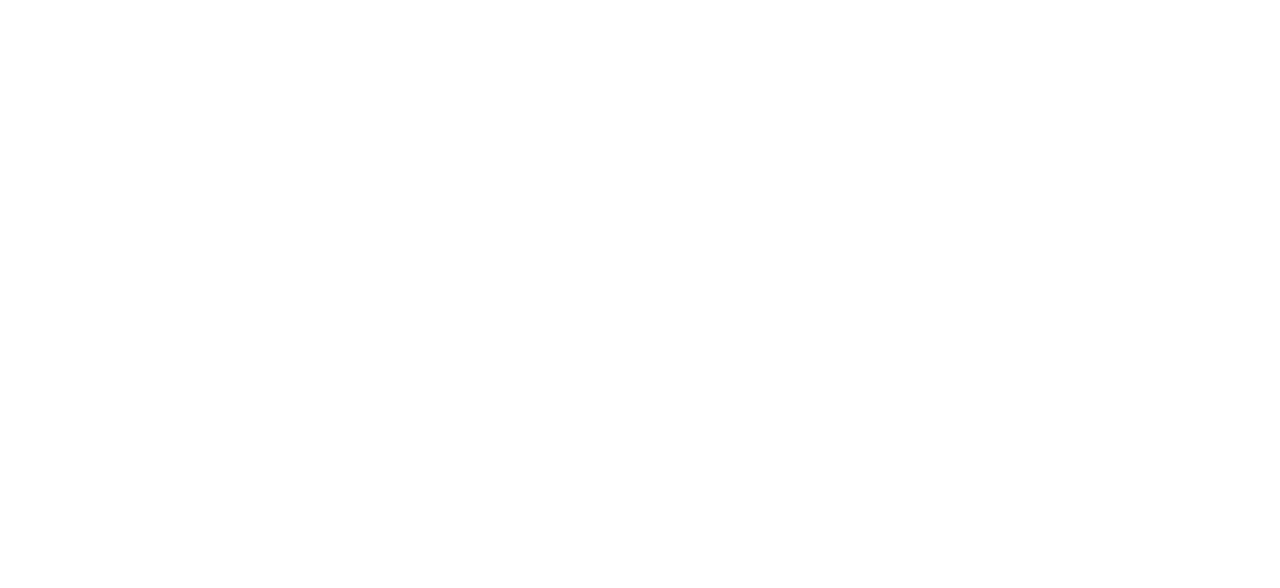
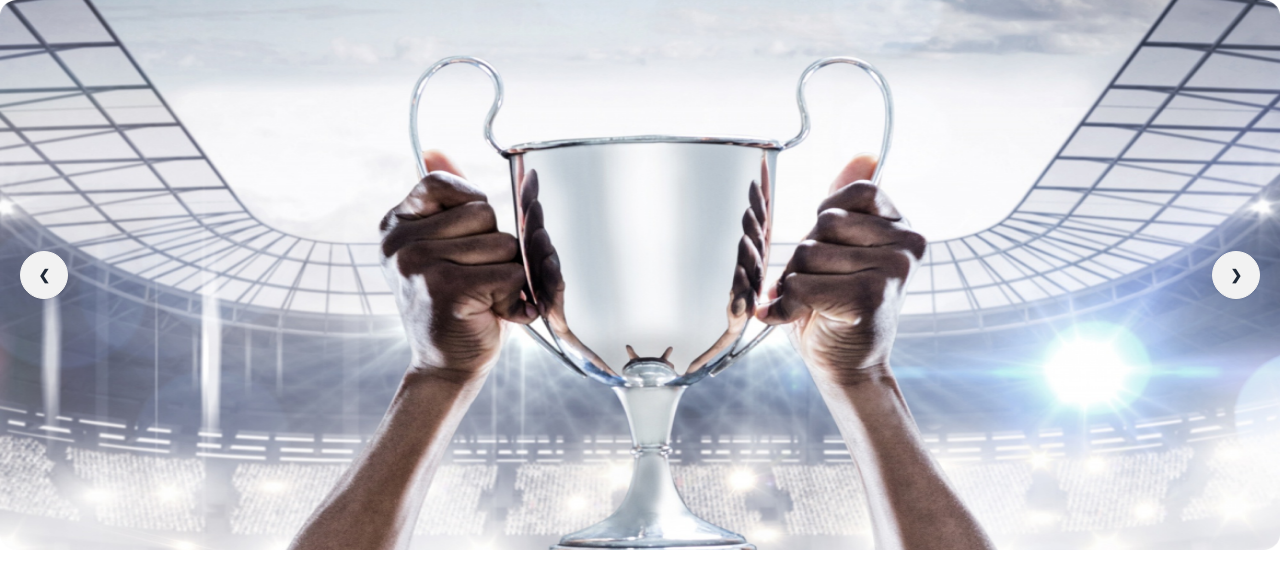
Before and after one commit to fahimmorshed91/B9A3-Hockeys, a plain HTML site: page index.html in a window 1280 px wide. Drawn offline with nearby package versions, Linux system fonts and the light colour scheme.

Commit message:
slider done

```diff
--- a/index.html
+++ b/index.html
@@ -19,10 +19,25 @@
   </style>
 </head>
 
-<body>
-  <header>
+<body class="font-manrope">
+  <header class="lg:container lg:mx-auto">
     <!-- Carousel Section -->
-
+    <div class="carousel lg:h-[550px]">
+      <div id="slide1" class="carousel-item relative w-full">
+        <img src="images/1.png" class="w-full" />
+        <div class="absolute flex justify-between transform -translate-y-1/2 left-5 right-5 top-1/2">
+          <a href="#slide4" class="btn btn-circle">❮</a>
+          <a href="#slide2" class="btn btn-circle">❯</a>
+        </div>
+      </div>
+      <div id="slide2" class="carousel-item relative w-full">
+        <img src="images/2.png" class="w-full" />
+        <div class="absolute flex justify-between transform -translate-y-1/2 left-5 right-5 top-1/2">
+          <a href="#slide1" class="btn btn-circle">❮</a>
+          <a href="#slide3" class="btn btn-circle">❯</a>
+        </div>
+      </div>
+    </div>
   </header>
   <main>
 
```
